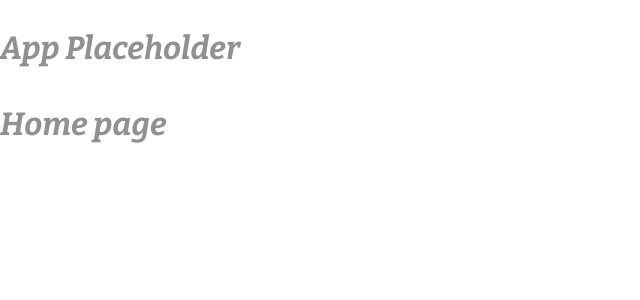
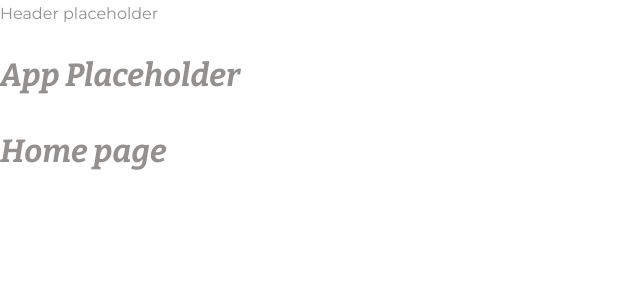
Before and after one commit to profydev/reddit-timer-egordanilov, a React (Create React App) app: page / in a window 1280 px wide. Shown: the top 300 px of the page, without its empty margins (0-640 px from the left). Built offline with nearby package versions, Linux system fonts and the light colour scheme.

Commit message:
Header added

```diff
--- a/src/App.js
+++ b/src/App.js
@@ -7,6 +7,7 @@ import GlobalStyles from './components/styles/GlobalStyles';
 import Home from './components/routes/Home';
 import Search from './components/routes/Search';
 import NotFound from './components/routes/NotFound';
+import Header from './components/Header';
 import theme from './theme';
 
 function App() {
@@ -16,6 +17,7 @@ function App() {
         <CSSReset />
         <GlobalFonts />
         <GlobalStyles />
+        <Header />
         <h1>
           App Placeholder
         </h1>
--- /dev/null
+++ b/src/components/Header.js
@@ -0,0 +1,11 @@
+import React from 'react';
+
+function Header() {
+  return (
+    <header>
+      Header placeholder
+    </header>
+  );
+}
+
+export default Header;
```
